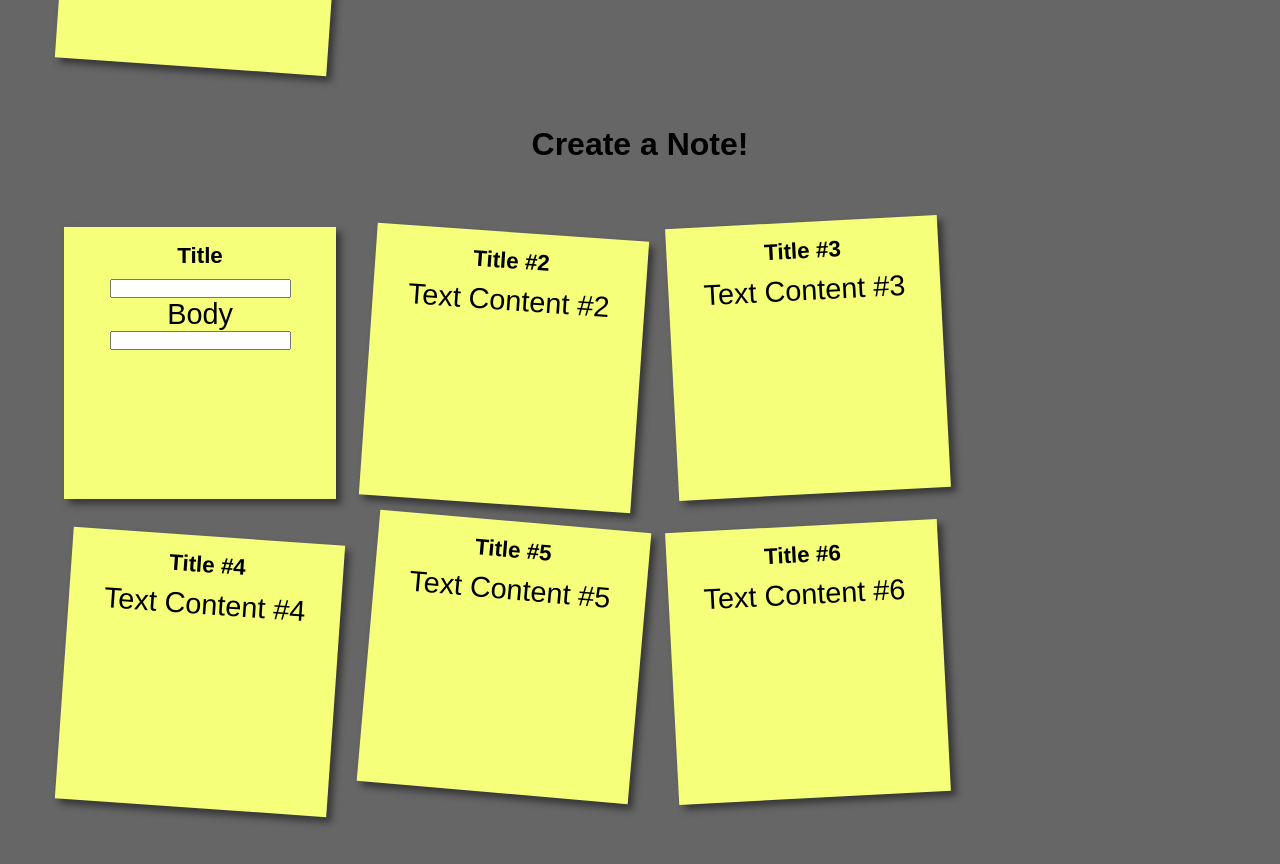
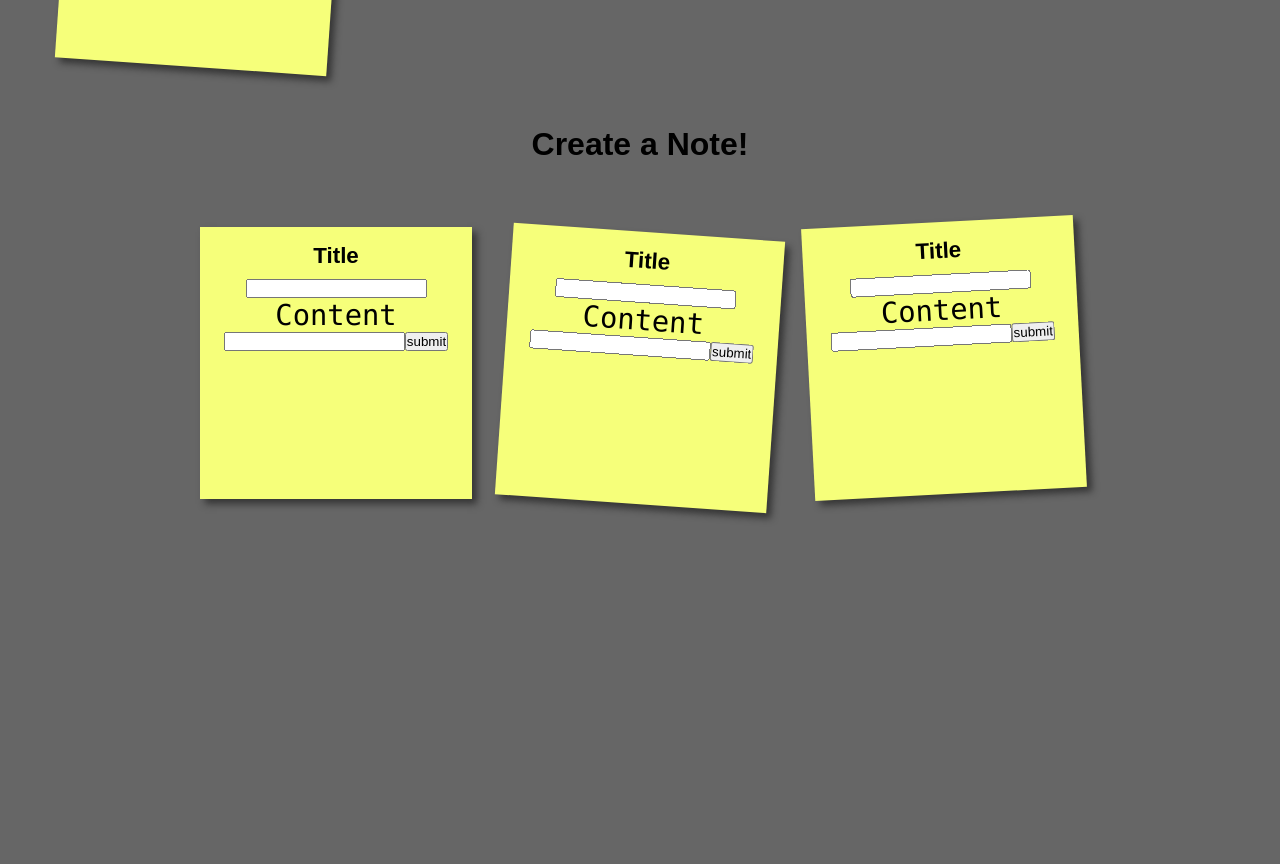
Before and after one commit to PhoneWalletKeys/notes-app-vue-capstone, a Vue app: page /notes/new in a window 1280 px wide. Shown: the part 600-1464 px from the top of the page. Built offline with nearby package versions, Linux system fonts and the light colour scheme; the HTML template or start-up script is replaced by a standard one.

Commit message:
new changes to added to crud actions in app

```diff
--- a/src/views/NotesEdit.vue
+++ b/src/views/NotesEdit.vue
@@ -14,7 +14,7 @@
         <input type="text" v-model="currentNoteParams.content" />
       </div>
       <input type="submit" value="Submit" />
-      <button v-on:click="destroyNote()">Delete</button>
+      <input type="submit" v-on:click="destroyNote()" value="Delete" />
     </form>
   </div>
 </template>
--- a/src/views/NotesIndex.vue
+++ b/src/views/NotesIndex.vue
@@ -1,12 +1,20 @@
 <template>
-  <div>
+  <div class="notes-index">
+    <!-- <div class="container"> -->
     <div v-for="note in notes" :key="note.id">
-      <router-link v-bind:to="`/notes/${note.id}`">
-        <h2>Title: {{ note.name }}</h2>
-        <p>Content: {{ note.content }}</p>
-      </router-link>
+      <ul>
+        <li v-if="$parent.getUserId() == note.user_id">
+          <router-link v-bind:to="`/notes/${note.id}`">
+            <h2>{{ note.name }}</h2>
+            <p>{{ note.content }}</p>
+            <!-- <input type="submit" value="edit" /> -->
+          </router-link>
+        </li>
+      </ul>
+      <router-link to="/notes"><input type="submit" value="Back to all notes" /></router-link>
     </div>
   </div>
+  <!-- </div> -->
 </template>
 
 <style>
--- a/src/views/NotesNew.vue
+++ b/src/views/NotesNew.vue
@@ -24,46 +24,65 @@
           <a href="#">
             <h2>Title</h2>
             <input type="text" v-model="newNoteParams.name" />
-            <p>Body</p>
+            <p>Content</p>
             <input type="text" v-model="newNoteParams.content" />
+            <input type="submit" value="submit" />
           </a>
         </li>
         <li>
           <a href="#">
-            <h2>Title #2</h2>
-            <p>Text Content #2</p>
+            <h2>Title</h2>
+            <input type="text" />
+            <p>Content</p>
+            <input type="text" />
+            <input type="submit" value="submit" />
           </a>
         </li>
         <li>
           <a href="#">
-            <h2>Title #3</h2>
-            <p>Text Content #3</p>
+            <h2>Title</h2>
+            <input type="text" />
+            <p>Content</p>
+            <input type="text" />
+            <input type="submit" value="submit" />
+          </a>
+        </li>
+        <!-- <li>
+          <a href="#">
+            <h2>Title</h2>
+            <input type="text" v-model="newNoteParams.name" />
+            <p>Content</p>
+            <input type="text" v-model="newNoteParams.content" />
+            <input type="submit" value="submit" />
           </a>
         </li>
         <li>
           <a href="#">
-            <h2>Title #4</h2>
-            <p>Text Content #4</p>
+            <h2>Title</h2>
+            <input type="text" v-model="newNoteParams.name" />
+            <p>Content</p>
+            <input type="text" v-model="newNoteParams.content" />
+            <input type="submit" value="submit" />
           </a>
         </li>
         <li>
           <a href="#">
-            <h2>Title #5</h2>
-            <p>Text Content #5</p>
+            <h2>Title</h2>
+            <input type="text" v-model="newNoteParams.name" />
+            <p>Content</p>
+            <input type="text" v-model="newNoteParams.content" />
+            <input type="submit" value="submit" />
           </a>
-        </li>
-        <li>
-          <a href="#">
-            <h2>Title #6</h2>
-            <p>Text Content #6</p>
-          </a>
-        </li>
+        </li> -->
       </ul>
     </form>
   </div>
 </template>
 
 <style>
+form {
+  display: inline-block;
+}
 /* ul {
   justify-content: center;
   display: flex;
@@ -77,7 +96,7 @@ li {
   padding: 0;
 }
 body {
-  font-family: arial, sans-serif;
+  font-family: arial, helvetica, sans-serif;
   font-size: 100%;
   margin: 0em;
   background: #666;
@@ -124,7 +143,7 @@ ul li h2 {
   padding-bottom: 10px;
 }
 ul li p {
-  font-family: "Reenie Beanie", arial, sans-serif;
+  font-family: "Lucida Console", arial, monospace;
   font-size: 180%;
 }
 ul li:nth-child(even) a {
--- a/src/views/NotesShow.vue
+++ b/src/views/NotesShow.vue
@@ -1,13 +1,20 @@
 <template>
   <div class="notes-show">
     <div class="container">
-      <h2>{{ note.name }}</h2>
-      <p>{{ note.content }}</p>
-      <li v-if="$parent.getUserId() == note.user_id">
-        <router-link v-bind:to="`/notes/${note.id}/edit`"><button>Edit Note</button></router-link>
-      </li>
-
-      <router-link to="/notes">Back to all notes</router-link>
+      <ul>
+        <li v-if="$parent.getUserId() == note.user_id">
+          <router-link v-bind:to="`/notes/${note.id}/edit`">
+            <h2>{{ note.name }}</h2>
+            <p>{{ note.content }}</p>
+            <!-- <input type="submit" value="edit" /> -->
+          </router-link>
+        </li>
+      </ul>
+      <br />
+      <br />
+      <br />
+      <br />
+      <router-link to="/notes"><input type="submit" value="Back to all notes" /></router-link>
     </div>
   </div>
 </template>
```
